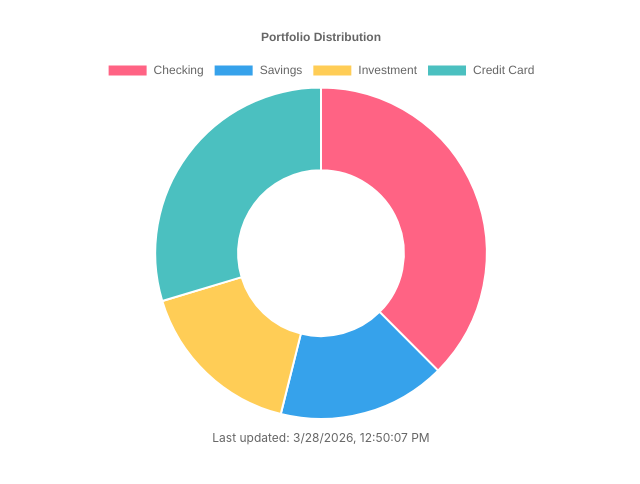
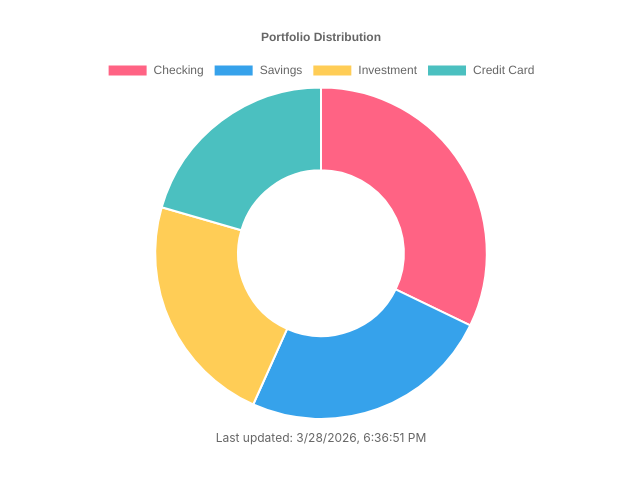
Before and after one commit to leakingMemo/notion-dashboard, a plain HTML site: page charts/portfolio.html in a window 1280 px wide. Shown: the whole page, without its empty margins (319-959 px from the left). Drawn offline with nearby package versions, Linux system fonts and the light colour scheme.

Commit message:
deploy: 4c4bf658cc92440bb72928c41904504d4f3e92f8

```diff
--- a/charts/portfolio.html
+++ b/charts/portfolio.html
@@ -31,7 +31,7 @@
         <canvas id="chart"></canvas>
     </div>
     <div class="last-updated">
-        Last updated: 3/28/2026, 12:50:07 PM
+        Last updated: 3/28/2026, 6:36:51 PM
     </div>
 
     <script>
@@ -49,10 +49,10 @@
     {
       "label": "Amount",
       "data": [
-        23495,
-        10253,
-        10291,
-        18571
+        30546,
+        23286,
+        21615,
+        19487
       ],
       "backgroundColor": [
         "rgb(255, 99, 132)",
```
Also changed, not shown: charts/accounts.html (+6 -6 lines), charts/balance.html (+6 -6 lines), index.html (+1 -1 lines).
